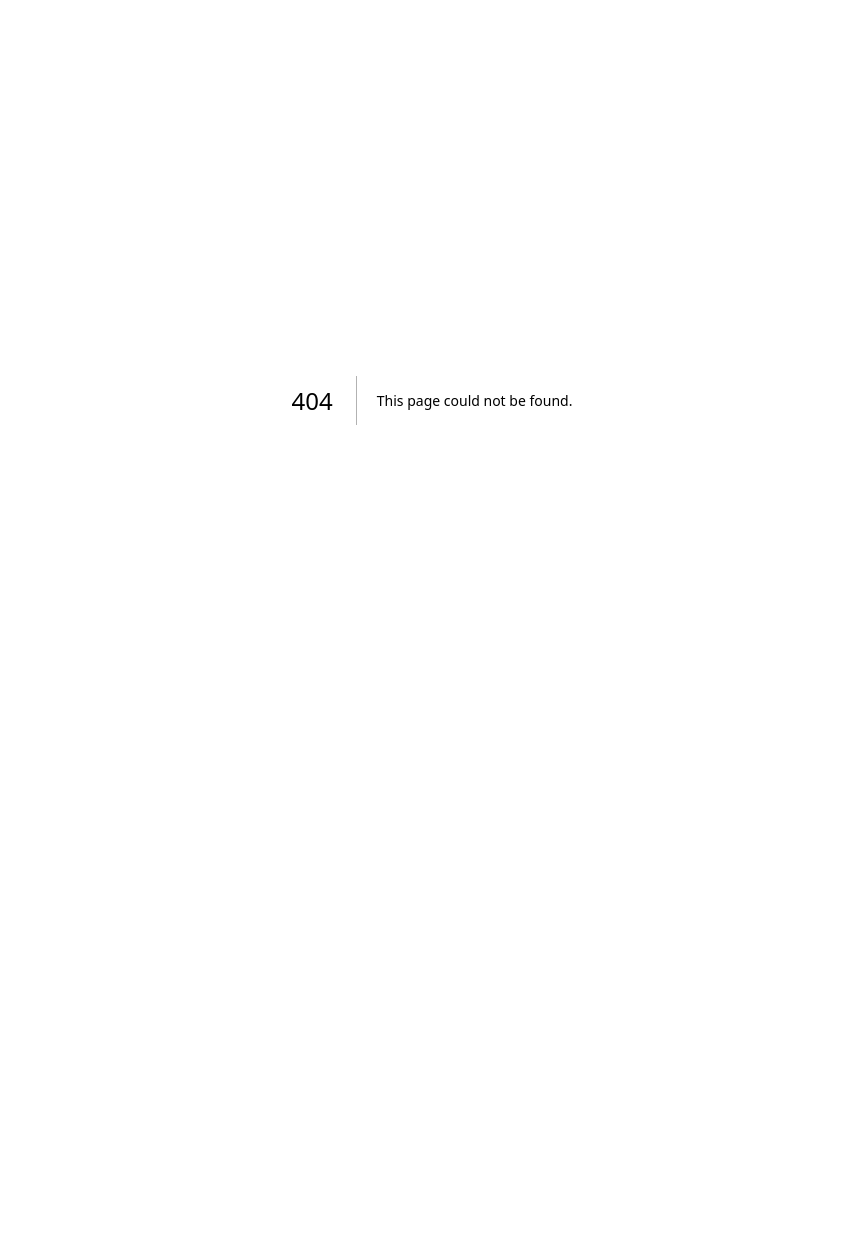
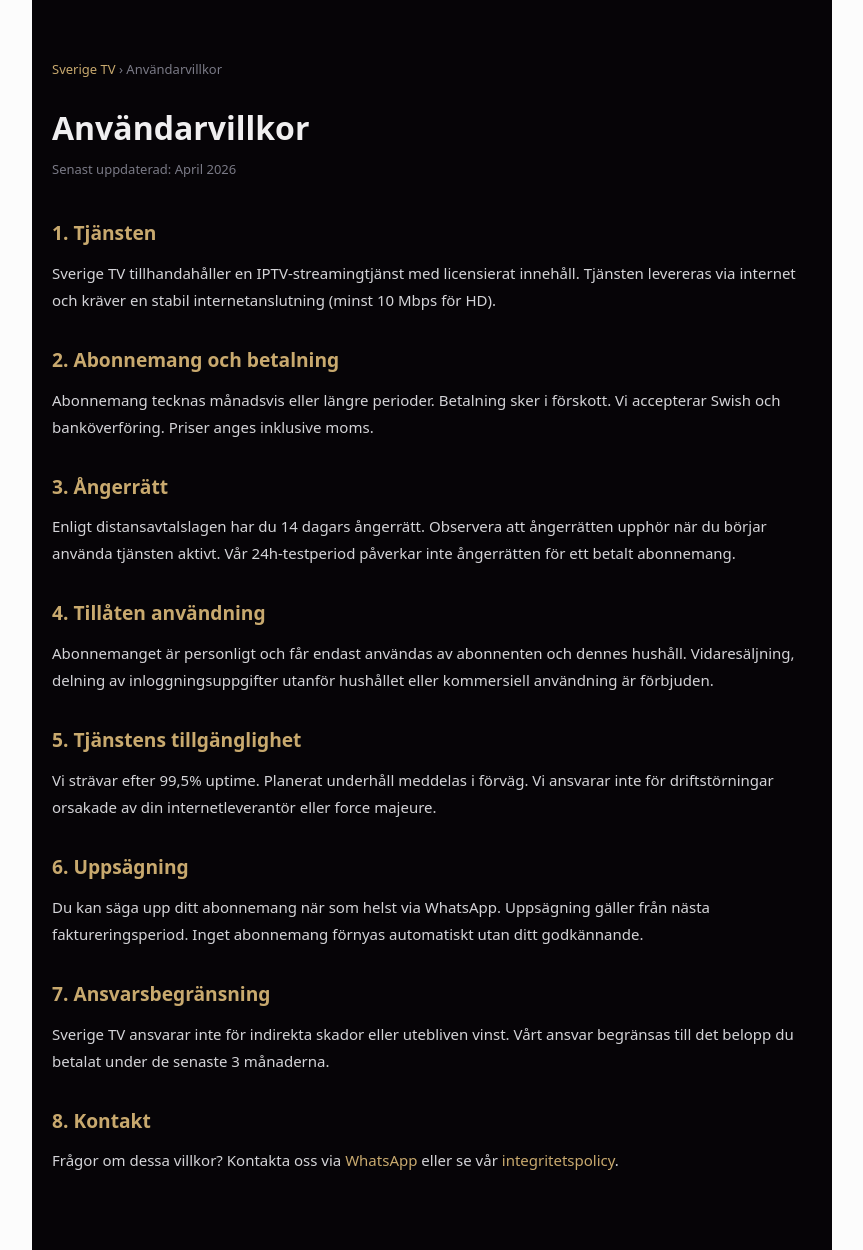
Before and after one commit to manzi21/sweden, a Next.js app: page /anvandarvillkor in a window 1280 px wide. Before the commit this address had no page. Shown: the whole page, without its empty margins (208-1071 px from the left). Before the commit the page ends 800 px from the top, so only its background shows below. Built offline with nearby package versions, Linux system fonts and the light colour scheme.

Commit message:
Create page.tsx

```diff
--- /dev/null
+++ b/app/anvandarvillkor/page.tsx
@@ -0,0 +1,24 @@
+import type{Metadata}from"next";
+export const metadata:Metadata={title:"Användarvillkor — Sverige TV",description:"Läs Sveriges TV:s användarvillkor. Abonnemangsvillkor, betalning, ångerrätt och ansvarsbegränsning."};
+export default function Page(){const s={h2:{fontSize:"1.2rem",fontWeight:800,margin:"32px 0 12px",color:"#c8a96e"} as React.CSSProperties,p:{color:"#d4d4d8",lineHeight:1.8,marginBottom:16,fontSize:15} as React.CSSProperties};
+return(<main style={{maxWidth:800,margin:"0 auto",padding:"60px 20px",color:"#f0eff0",fontFamily:"system-ui,sans-serif",background:"#060407",minHeight:"100vh"}}>
+<nav style={{marginBottom:24,fontSize:13,color:"#7a7a86"}}><a href="/" style={{color:"#c8a96e",textDecoration:"none"}}>Sverige TV</a> › Användarvillkor</nav>
+<h1 style={{fontSize:"2rem",fontWeight:900,marginBottom:8}}>Användarvillkor</h1>
+<p style={{color:"#7a7a86",fontSize:13,marginBottom:40}}>Senast uppdaterad: April 2026</p>
+<h2 style={s.h2}>1. Tjänsten</h2>
+<p style={s.p}>Sverige TV tillhandahåller en IPTV-streamingtjänst med licensierat innehåll. Tjänsten levereras via internet och kräver en stabil internetanslutning (minst 10 Mbps för HD).</p>
+<h2 style={s.h2}>2. Abonnemang och betalning</h2>
+<p style={s.p}>Abonnemang tecknas månadsvis eller längre perioder. Betalning sker i förskott. Vi accepterar Swish och banköverföring. Priser anges inklusive moms.</p>
+<h2 style={s.h2}>3. Ångerrätt</h2>
+<p style={s.p}>Enligt distansavtalslagen har du 14 dagars ångerrätt. Observera att ångerrätten upphör när du börjar använda tjänsten aktivt. Vår 24h-testperiod påverkar inte ångerrätten för ett betalt abonnemang.</p>
+<h2 style={s.h2}>4. Tillåten användning</h2>
+<p style={s.p}>Abonnemanget är personligt och får endast användas av abonnenten och dennes hushåll. Vidaresäljning, delning av inloggningsuppgifter utanför hushållet eller kommersiell användning är förbjuden.</p>
+<h2 style={s.h2}>5. Tjänstens tillgänglighet</h2>
+<p style={s.p}>Vi strävar efter 99,5% uptime. Planerat underhåll meddelas i förväg. Vi ansvarar inte för driftstörningar orsakade av din internetleverantör eller force majeure.</p>
+<h2 style={s.h2}>6. Uppsägning</h2>
+<p style={s.p}>Du kan säga upp ditt abonnemang när som helst via WhatsApp. Uppsägning gäller från nästa faktureringsperiod. Inget abonnemang förnyas automatiskt utan ditt godkännande.</p>
+<h2 style={s.h2}>7. Ansvarsbegränsning</h2>
+<p style={s.p}>Sverige TV ansvarar inte för indirekta skador eller utebliven vinst. Vårt ansvar begränsas till det belopp du betalat under de senaste 3 månaderna.</p>
+<h2 style={s.h2}>8. Kontakt</h2>
+<p style={s.p}>Frågor om dessa villkor? Kontakta oss via <a href="https://wa.me/447307410512" style={{color:"#c8a96e"}}>WhatsApp</a> eller se vår <a href="/integritetspolicy" style={{color:"#c8a96e"}}>integritetspolicy</a>.</p>
+</main>);}
```
